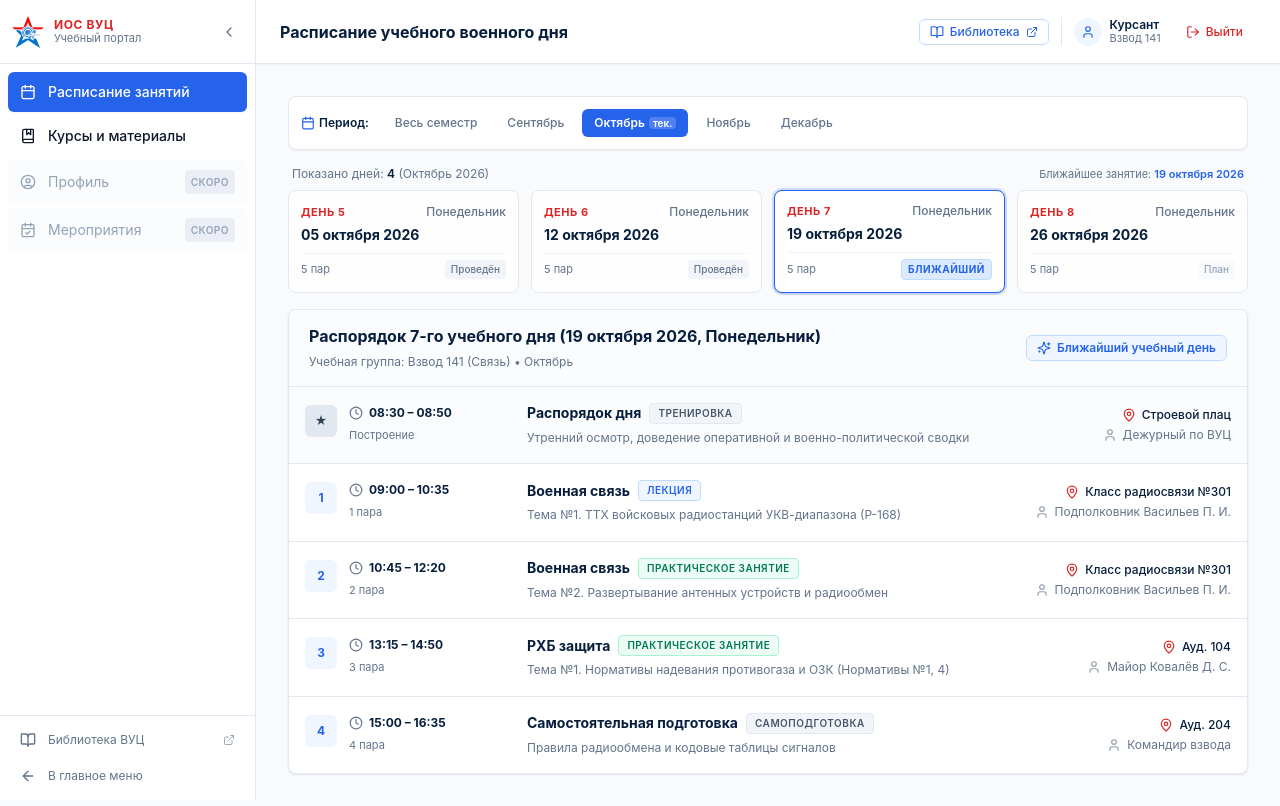
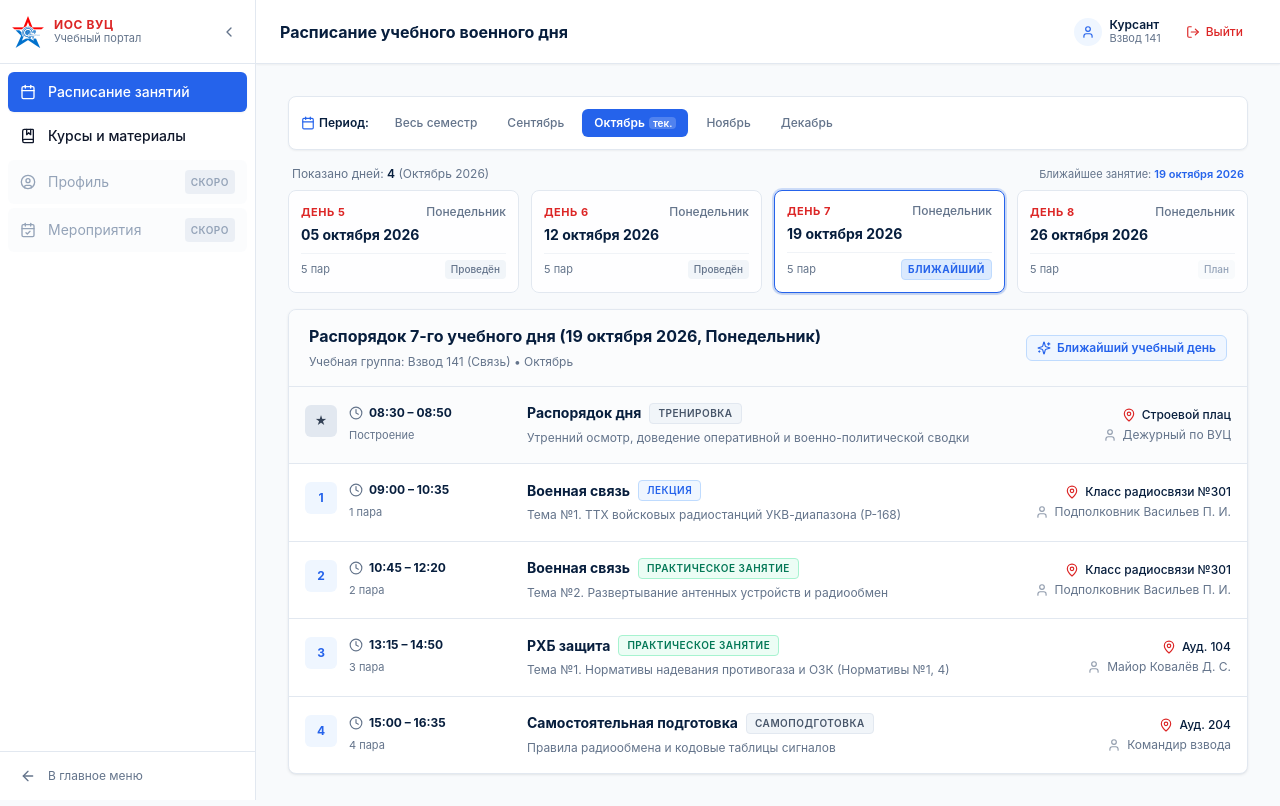
Before and after one commit to goliluxa/vuc-EOS, a React (Vite) app: page /cadet/lms in a window 1280 px wide. Built offline with nearby package versions, Linux system fonts and the light colour scheme; no server answers.

Commit message:
fix(lms): remove library buttons from sidebar and topbar

```diff
--- a/src/pages/cadet/lms/CadetSidebar.tsx
+++ b/src/pages/cadet/lms/CadetSidebar.tsx
@@ -1,7 +1,5 @@
-import React from 'react';
-import { Calendar, BookMarked, UserCircle, CalendarCheck, ChevronLeft, ChevronRight, BookOpen, ArrowLeft, ExternalLink } from 'lucide-react';
+import { Calendar, BookMarked, UserCircle, CalendarCheck, ChevronLeft, ChevronRight, ArrowLeft } from 'lucide-react';
 import { Link } from 'react-router-dom';
-import { libraryService } from '../../../services/libraryService';
 import { useSiteSettings } from '../../../context/SiteSettingsContext';
 
 export type CadetLmsSection = 'schedule' | 'courses' | 'profile' | 'events';
@@ -150,20 +148,8 @@ export const CadetSidebar: React.FC<CadetSidebarProps> = ({
         </nav>
       </div>
 
-      {/* Bottom Hub & Library links */}
-      <div className="p-2 border-t border-surface-border space-y-1">
-        <a
-          href={libraryService.getLibraryUrl()}
-          className="flex items-center justify-between px-3 py-2 rounded-md text-xs text-content-secondary hover:text-military-blue hover:bg-blue-50/60 transition-colors"
-          title="Открыть библиотеку ВУЦ (библиотека.вуц21.рф)"
-        >
-          <div className="flex items-center gap-3">
-            <BookOpen className="w-4 h-4 shrink-0" />
-            {!isCollapsed && <span>Библиотека ВУЦ</span>}
-          </div>
-          {!isCollapsed && <ExternalLink className="w-3 h-3 text-content-secondary/60" />}
-        </a>
-
+      {/* Bottom Main Menu link */}
+      <div className="p-2 border-t border-surface-border">
         <Link
           to="/portal"
           className="flex items-center gap-3 px-3 py-2 rounded-md text-xs text-content-secondary hover:text-navy-deep hover:bg-slate-100 transition-colors"
--- a/src/pages/cadet/lms/CadetTopbar.tsx
+++ b/src/pages/cadet/lms/CadetTopbar.tsx
@@ -1,7 +1,6 @@
 import React from 'react';
-import { Menu, LogOut, User, BookOpen, ExternalLink } from 'lucide-react';
+import { Menu, LogOut, User } from 'lucide-react';
 import { CadetSessionUser } from '../../../types/cadet';
-import { libraryService } from '../../../services/libraryService';
 
 interface CadetTopbarProps {
   title: string;
@@ -43,17 +42,7 @@ export const CadetTopbar: React.FC<CadetTopbarProps> = ({
       </div>
 
       <div className="flex items-center gap-3">
-        <a
-          href={libraryService.getLibraryUrl()}
-          className="hidden sm:inline-flex items-center gap-1.5 px-2.5 py-1 text-xs font-medium text-military-blue hover:bg-blue-50 rounded-md border border-blue-200 transition-colors"
-          title="Открыть действующую библиотеку ВУЦ (библиотека.вуц21.рф)"
-        >
-          <BookOpen className="w-3.5 h-3.5" />
-          <span>Библиотека</span>
-          <ExternalLink className="w-3 h-3" />
-        </a>
-
-        <div className="flex items-center gap-2 pl-3 border-l border-surface-border text-xs">
+        <div className="flex items-center gap-2 text-xs">
           <div className="w-7 h-7 rounded-full bg-blue-50 text-military-blue flex items-center justify-center font-bold">
             <User className="w-3.5 h-3.5" />
           </div>
```
